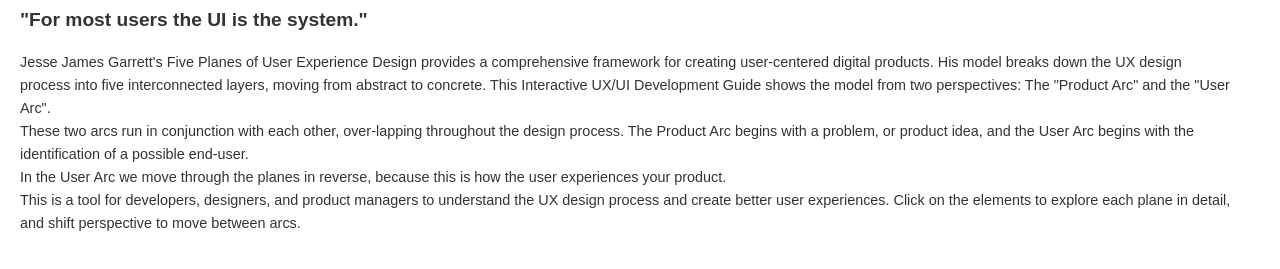
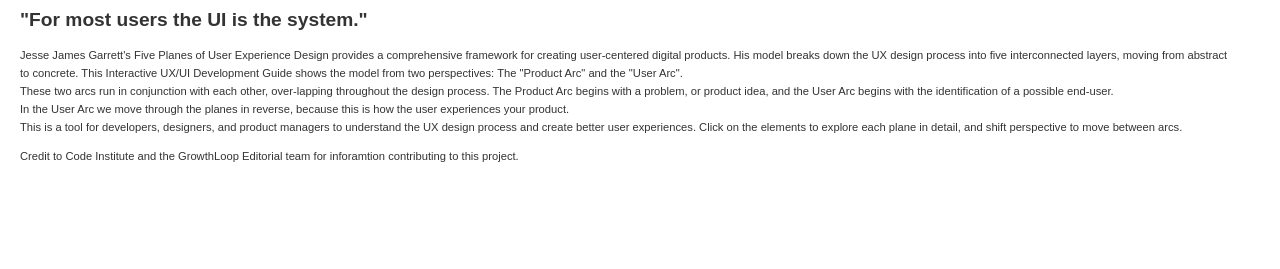
Before and after one commit to GuyMitchy/UX-Flow, a plain HTML site: page index.html in a window 1280 px wide. Shown: the part 69-338 px from the top of the page. Drawn offline with Linux system fonts and the light colour scheme.

Commit message:
Add credits

```diff
--- a/index.html
+++ b/index.html
@@ -11,7 +11,9 @@
         .back-button { display: none; margin-left: auto; margin-right: 10vh; padding: 10px 20px; background-color: #3498db; color: white; border: none; cursor: pointer; }
         .info-panel { display: none; margin-top: 0px; padding: 15px; font-size:1rem; background-color: #f0f0f0; border-radius: 5px; }
         .info-panel h3 { margin-top: 0; color: #2c3e50; }
-        p { font-size: 0.9rem; width:95vw; margin-left: 5; }
+
+        p { font-size: 0.7rem; width:95vw; margin-left: 5; }
+
         h4 { font-size: 1.2rem; margin: auto;}
         h1 { font-size: 1.5rem;}
     </style>
@@ -29,6 +31,7 @@
         <br>This is a tool for developers, designers, and product managers to understand the UX design process and create better user experiences.
         Click on the elements to explore each plane in detail, and shift perspective to move between arcs.
         </p>
+        <p class="credits">Credit to Code Institute and the GrowthLoop Editorial team for inforamtion contributing to this project.</p>
     </header>
     <div id="chart-container"></div>
     <button id="backButton" class="back-button">Back</button>
```
